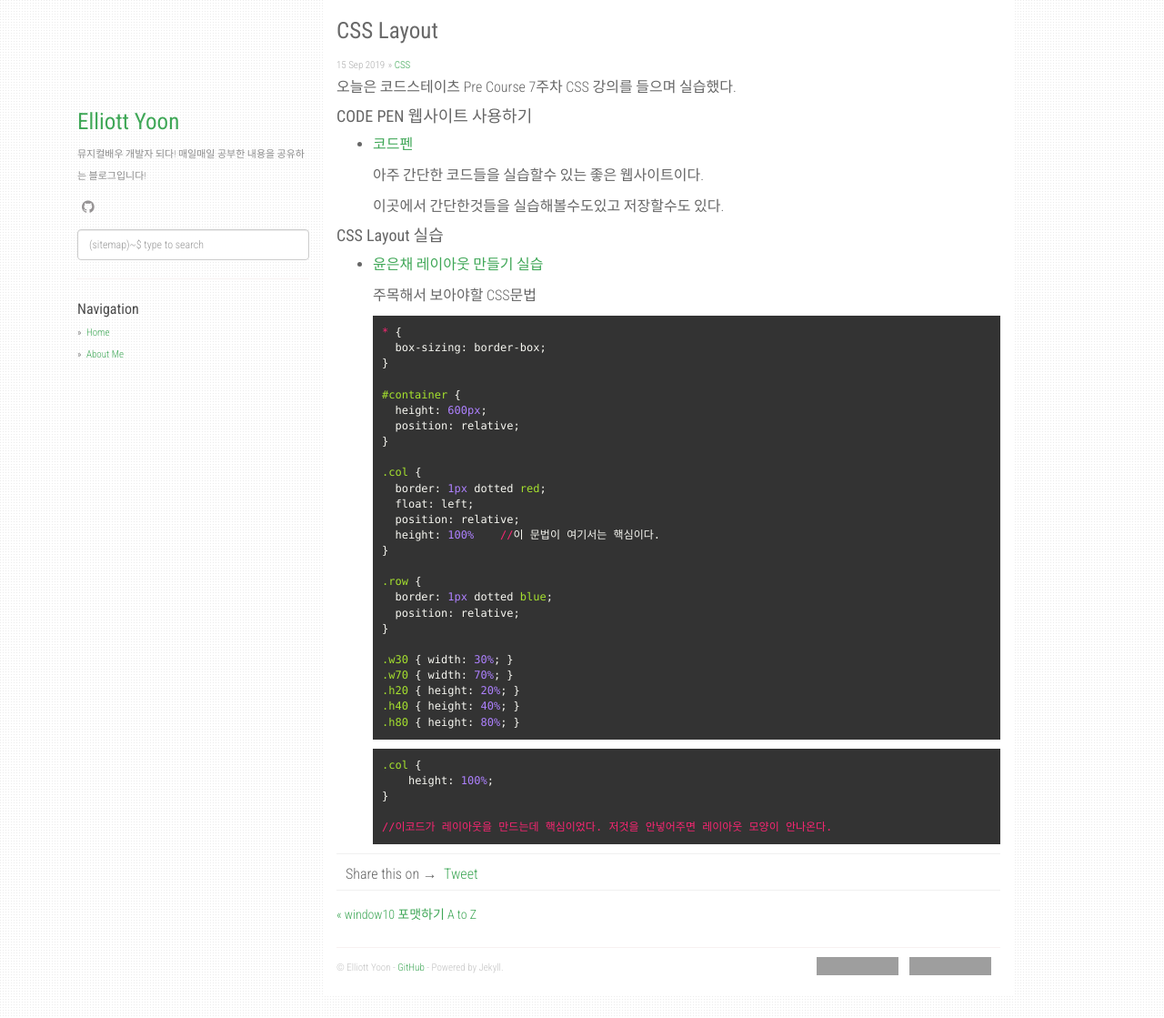
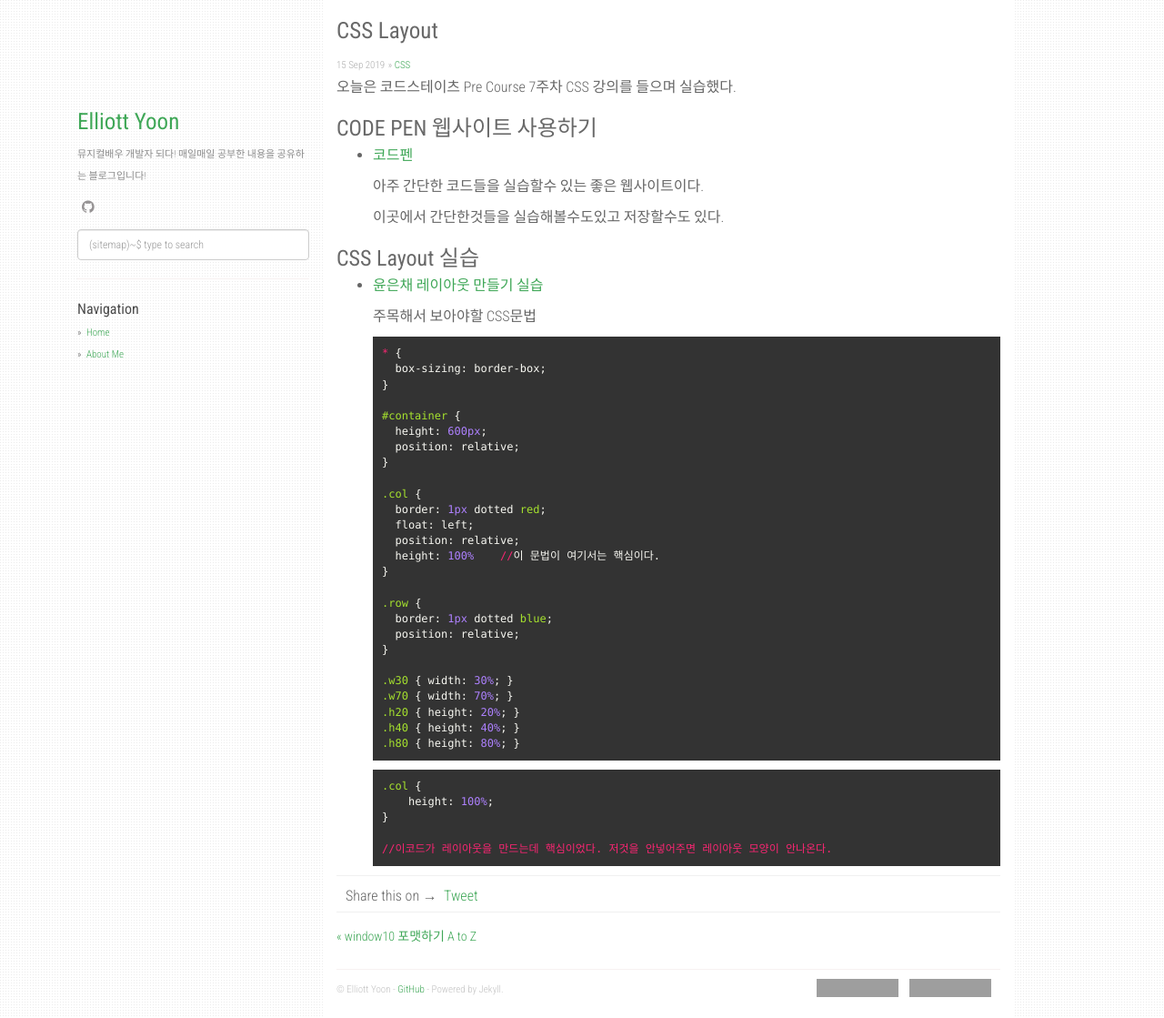
Before and after one commit to ElliottYoon7/ElliottYoon7.github.io, a Jekyll site: the page built from _posts/2019-09-15-CSS-Layout.md, in a window 1280 px wide and 1119 px high. Shown: the whole window at 91% size. Built offline with Jekyll 4.4.1, drawn with Linux system fonts in a browser that asks for light colours; nearby versions of some CDN libraries; comment, search, counter and statistics services are not loaded; grey boxes are pictures that could not be loaded.

```diff
--- a/_posts/2019-09-15-CSS-Layout.md
+++ b/_posts/2019-09-15-CSS-Layout.md
@@ -9,11 +9,13 @@ categories: [CSS]
 
 ---
 
+
+
 오늘은 코드스테이츠 Pre Course 7주차 CSS 강의를 들으며 실습했다.
 
 
 
-#### CODE PEN 웹사이트 사용하기
+### CODE PEN 웹사이트 사용하기
 
 * [코드펜](https://codepen.io/)
 
@@ -21,7 +23,7 @@ categories: [CSS]
 
   이곳에서 간단한것들을 실습해볼수도있고 저장할수도 있다.
 
-#### CSS Layout 실습
+### CSS Layout 실습
 
 * [윤은채 레이아웃 만들기 실습](https://codepen.io/elliottyoon7/pen/JjPBNwb)
 
```
Also changed, not shown: _posts/2019-09-12-markdown-for-window.md (+0 -2 lines), _posts/2019-09-13-format-for-window.md (+0 -4 lines).
